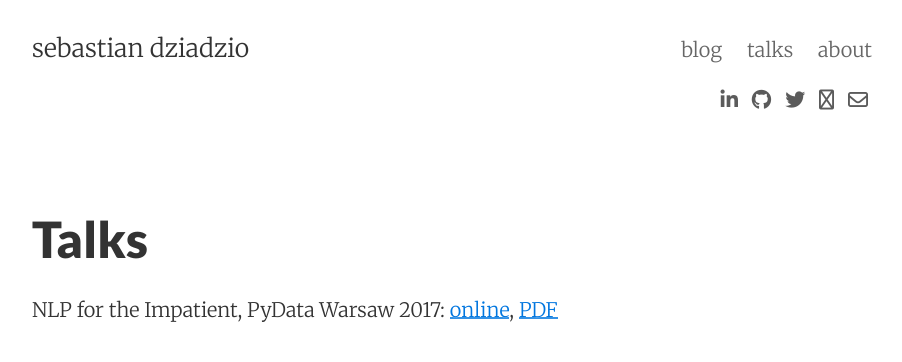
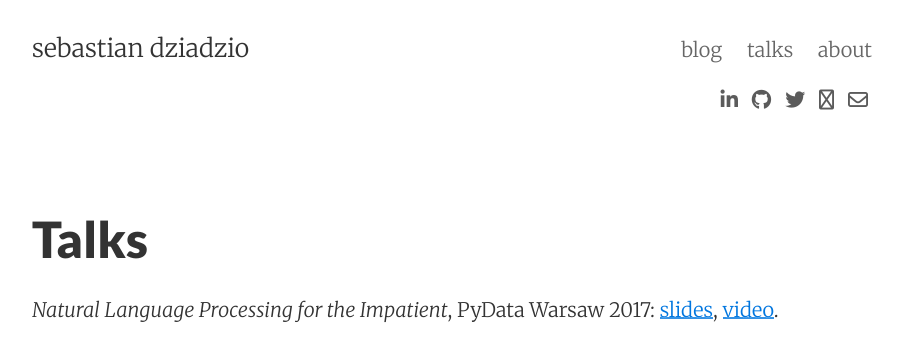
Before and after one commit to sbdzdz/sebastiandziadzio.github.io, a Jekyll site: the page built from talks.md, in a window 1280 px wide. Shown: the top 362 px of the page, without its empty margins (188-1090 px from the left). Built offline with Jekyll 4.4.1, drawn with Linux system fonts in a browser that asks for light colours; nearby versions of some CDN libraries.

Commit message:
Add the recording of the PyData talk

```diff
--- a/talks.md
+++ b/talks.md
@@ -6,4 +6,4 @@ tags: talks
 ---
 # Talks
 
-  NLP for the Impatient, PyData Warsaw 2017: [online](/talks/pydata), [PDF](/talks/pydata/pydata.pdf)
+*Natural Language Processing for the Impatient*, PyData Warsaw 2017: [slides](/talks/pydata/pydata.pdf), [video](https://www.youtube.com/watch?v=_Fl0NHRL_fY).
```
